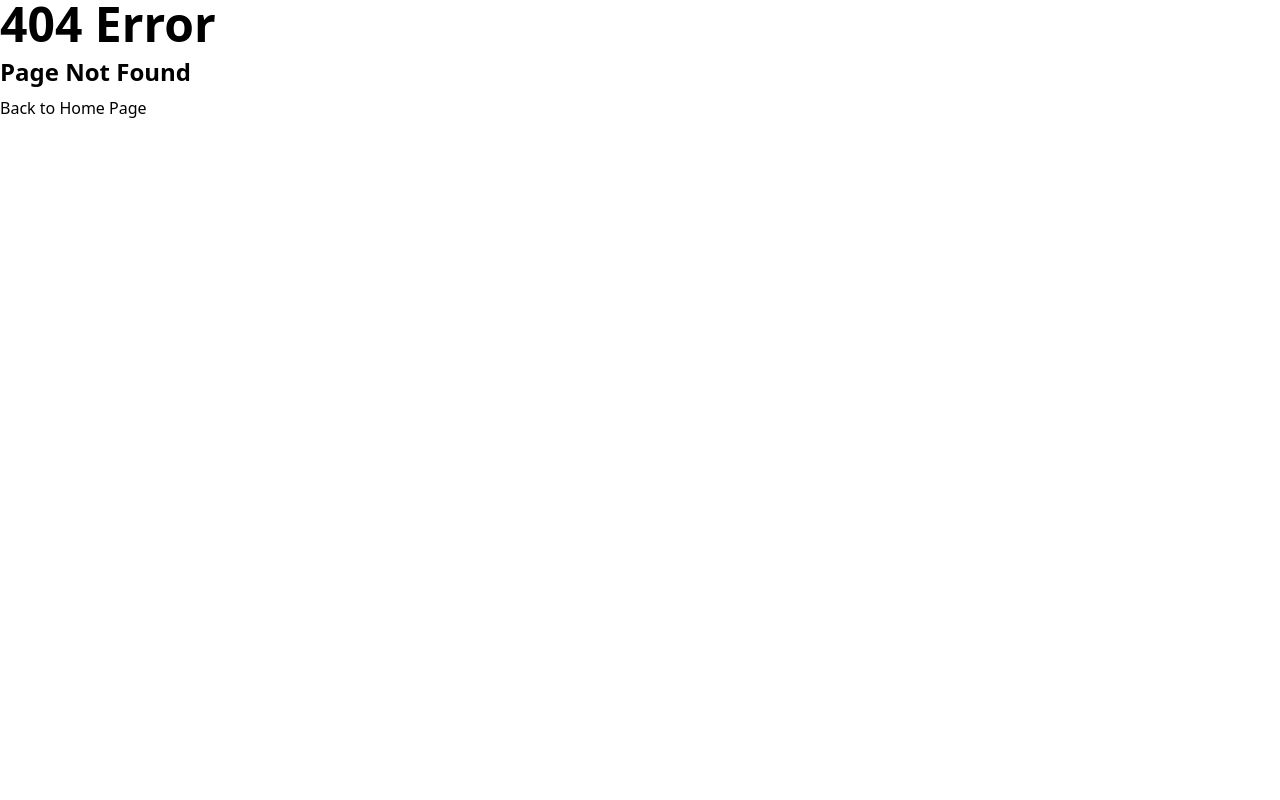
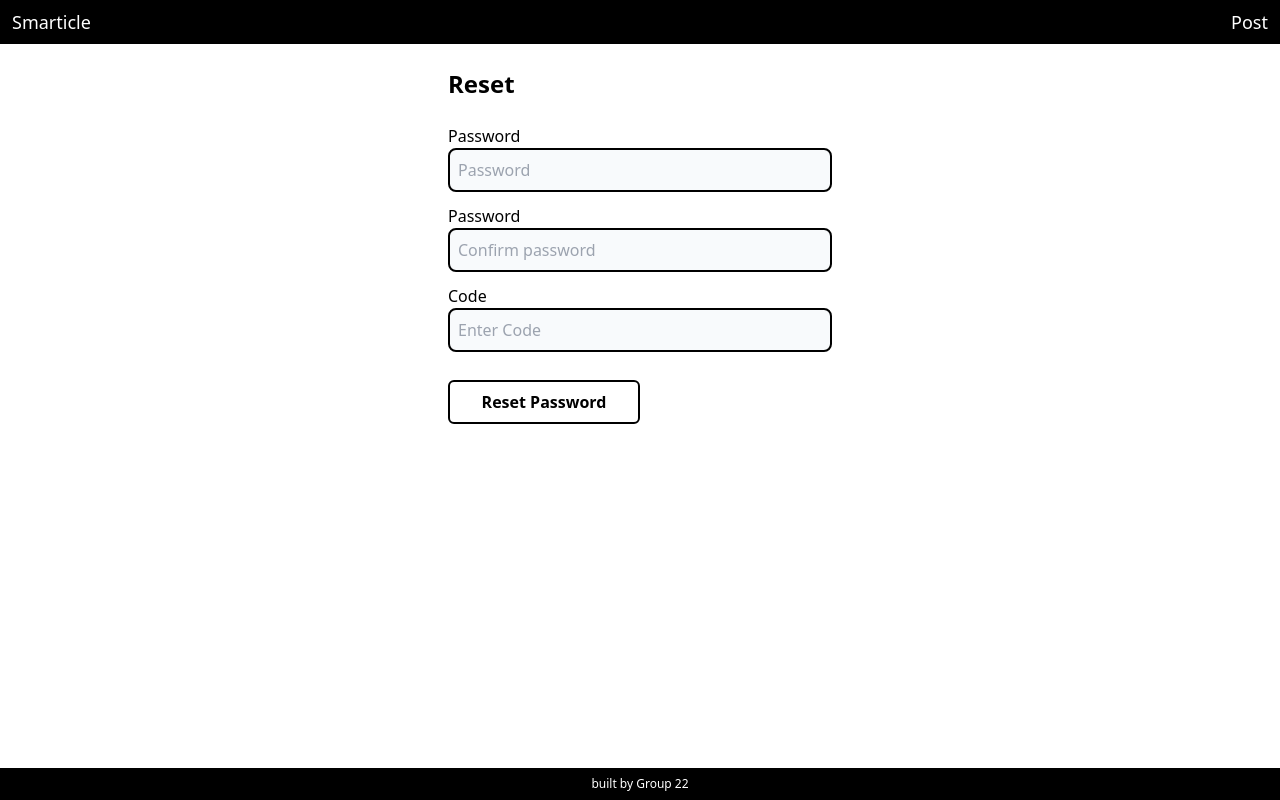
Before and after one commit to VivekPatel3325/Smarticle, a Next.js app: page /reset in a window 1280 px wide. Before the commit this address had no page. Built offline with nearby package versions, Linux system fonts and the light colour scheme.

Commit message:
Added Reset Page

```diff
--- /dev/null
+++ b/pages/reset.jsx
@@ -0,0 +1,63 @@
+import { useState, useEffect } from "react";
+import Main from "layouts/main";
+
+const Reset = () => {
+  const [isMatching, setIsMatching] = useState(false);
+  const [password, setPassword] = useState("");
+  const [confirmPassword, setConfirmPassword] = useState("");
+  useEffect(() => {
+    if (password === confirmPassword) setIsMatching(true);
+    else setIsMatching(false);
+  }, [password, confirmPassword]);
+  return (
+    <Main title="Reset">
+      <div className="grid grid-cols-1 gap-3 w-96">
+        <div className="flex flex-col">
+          <label htmlFor="email">Password</label>
+          <input
+            className="bg-slate-50 outline-none p-2 rounded-lg border-2 border-black"
+            type="password"
+            name="password"
+            id="email"
+            placeholder="Password"
+            minLength="8"
+            pattern="(?=.*\d)(?=.*[a-z])(?=.*[A-Z]).{8,}"
+            onChange={(e) => setPassword(e.target.value)}
+            required
+          />
+        </div>
+        <div className="flex flex-col">
+          <label htmlFor="email">Password</label>
+          <input
+            className="bg-slate-50 outline-none p-2 rounded-lg border-2 border-black"
+            type="password"
+            name="password"
+            id="email"
+            placeholder="Confirm password"
+            minLength="8"
+            pattern="(?=.*\d)(?=.*[a-z])(?=.*[A-Z]).{8,}"
+            onChange={(e) => setConfirmPassword(e.target.value)}
+            required
+          />
+        </div>
+        <div className="flex flex-col">
+          <label htmlFor="email">Code</label>
+          <input
+            className="bg-slate-50 outline-none p-2 rounded-lg border-2 border-black"
+            type="text"
+            name="text"
+            id="code"
+            placeholder="Enter Code"
+            required
+          />
+        </div>
+        {!isMatching && <div>Password strings do not match. enter again.</div>}
+        <button className="border-black border-2 rounded-md font-semibold hover:bg-black hover:text-white mt-4 p-2 w-1/2">
+          Reset Password
+        </button>
+      </div>
+    </Main>
+  );
+};
+
+export default Reset;
```
